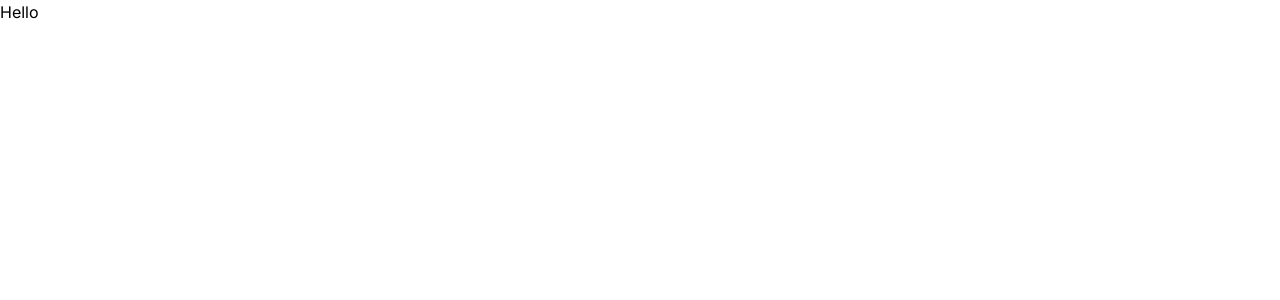
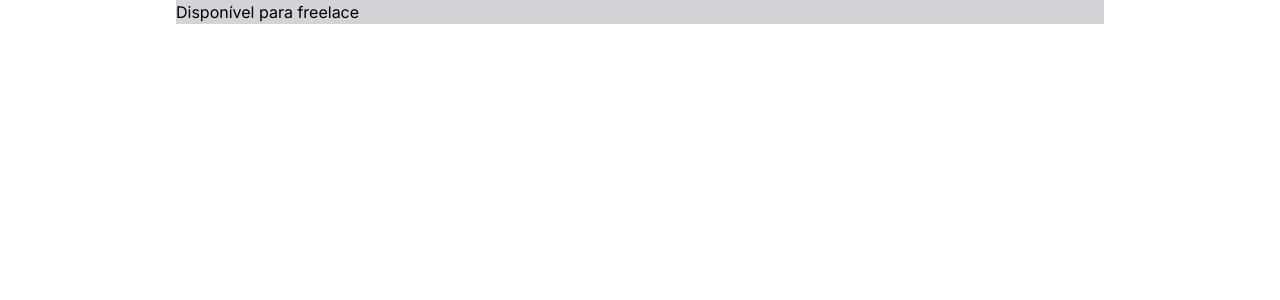
Before and after one commit to ecthon/ecthon-app, a Next.js app: page / in a window 1280 px wide. Shown: the top 300 px of the page. Built offline with nearby package versions, Linux system fonts and the light colour scheme.

Commit message:
feature: init home

```diff
--- a/src/app/page.tsx
+++ b/src/app/page.tsx
@@ -1,7 +1,7 @@
 export default function Home() {
   return (
-    <>
-    <div>Hello</div>
-    </>
+    <div className="flex flex-col w-[928px] bg-zinc-300 mx-auto">
+      <span>Disponível para freelace</span>
+    </div>
   )
 }
```
Also changed, not shown: 1 other file (tests, documents, lock files or other folders).
